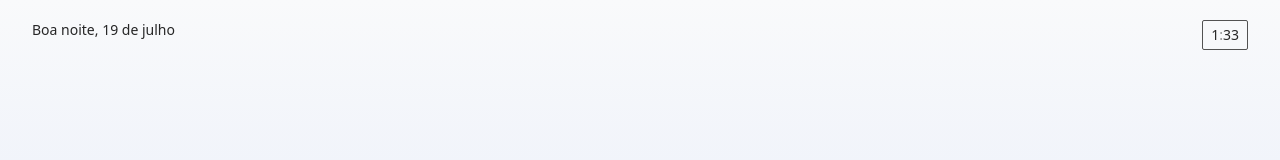
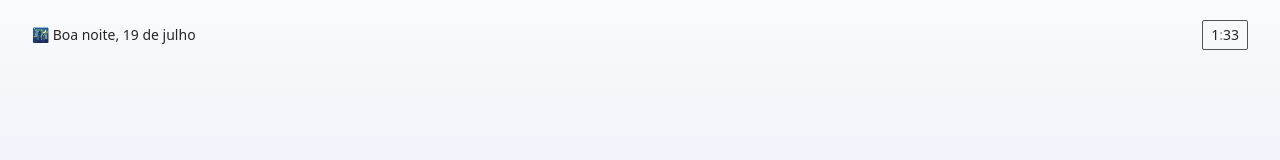
Before and after one commit to mthquevedo/Minhas-ferramentas, a React (Vite) app: page / in a window 1280 px wide. Shown: the top 160 px of the page. Built offline with nearby package versions, Linux system fonts and the light colour scheme.

Commit message:
Ajuste: os itens foram alinhados e emojis foram adicionados ao resultado de greeting

```diff
--- a/src/components/Header/index.tsx
+++ b/src/components/Header/index.tsx
@@ -17,18 +17,18 @@ export function Header() {
 
     function greeting(hour: number) {
         if (hour > 4 && hour < 12) {
-            return "Bom dia";
+            return "🌇 Bom dia";
         } else if (hour >= 12 && hour < 18) {
-            return "Boa tarde";
+            return "🌆 Boa tarde";
         } else {
-            return "Boa noite";
+            return "🌃 Boa noite";
         }
     }
 
     const currentGreeting = greeting(hour);
 
     return (
-        <header className="flex justify-between text-sm text-neutral-800 pb-3">
+        <header className="flex justify-between items-center text-sm text-neutral-800 pb-3">
             <p><span className="font-medium">{currentGreeting}</span>, {formattedDate}</p>
             <p className="border border-neutral-600 rounded-sm py-1 px-2 text-center">
                 {hour}
```
